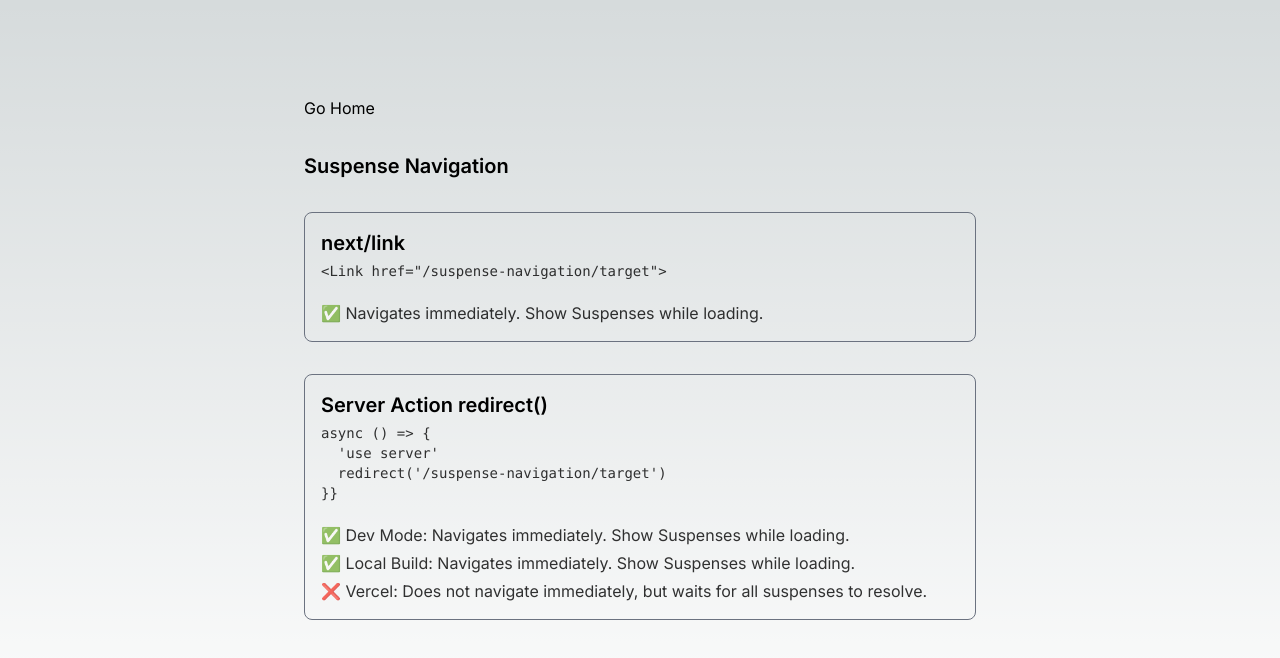
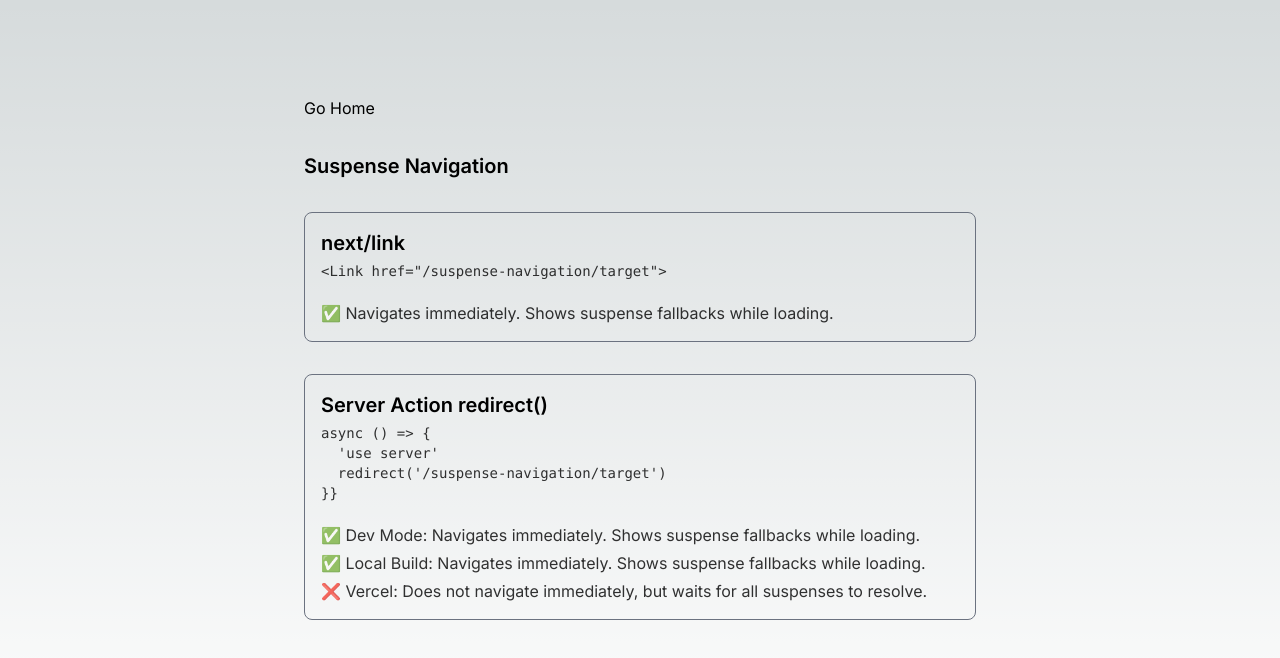
Before and after one commit to rechenberger/next-issues, a Next.js app: page /suspense-navigation in a window 1280 px wide. Shown: the top 658 px of the page. Built offline with nearby package versions, Linux system fonts and the light colour scheme.

Commit message:
✨ Suspense Navigation

```diff
--- a/src/app/suspense-navigation/page.tsx
+++ b/src/app/suspense-navigation/page.tsx
@@ -11,7 +11,9 @@ export default function Page() {
         <Card
           title="next/link"
           code={`<Link href="/suspense-navigation/target">`}
-          comments={['✅ Navigates immediately. Show Suspenses while loading.']}
+          comments={[
+            '✅ Navigates immediately. Shows suspense fallbacks while loading.',
+          ]}
         />
       </Link>
       <form
@@ -28,8 +30,8 @@ export default function Page() {
   redirect('/suspense-navigation/target')
 }}`}
             comments={[
-              '✅ Dev Mode: Navigates immediately. Show Suspenses while loading.',
-              '✅ Local Build: Navigates immediately. Show Suspenses while loading.',
+              '✅ Dev Mode: Navigates immediately. Shows suspense fallbacks while loading.',
+              '✅ Local Build: Navigates immediately. Shows suspense fallbacks while loading.',
               '❌ Vercel: Does not navigate immediately, but waits for all suspenses to resolve.',
             ]}
           />
```
